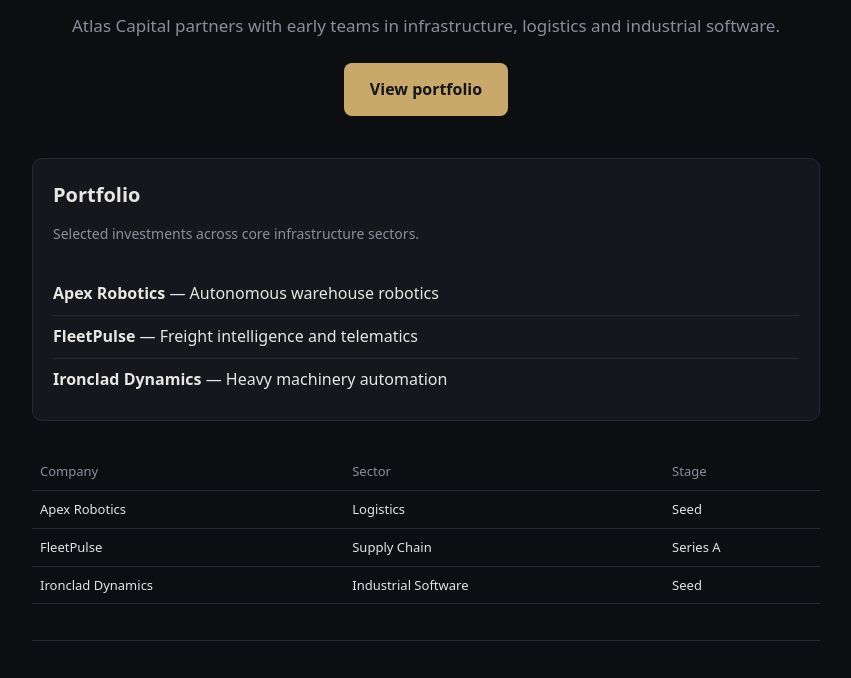
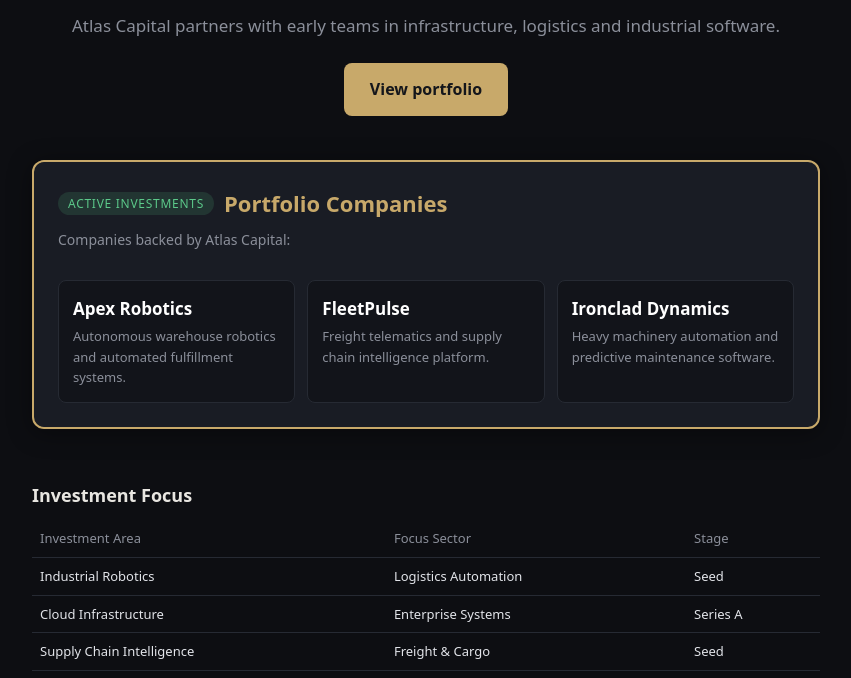
Before and after one commit to Eyenlajeremiah/kane-court, a website: page targets/atlas/index.html in a window 1280 px wide. Both pictures are taken after a click on the button "View portfolio". Shown: the part 115-793 px from the top of the page, without its empty margins (214-1065 px from the left). Drawn offline with Linux system fonts and the light colour scheme.

Commit message:
fix(atlas): clearly separate initial investment focus table from dynamic portfolio panel

```diff
--- a/targets/atlas/index.html
+++ b/targets/atlas/index.html
@@ -9,10 +9,15 @@ body { margin: 0; padding: 0; }
 .hero { padding: 40px 16px; max-width: 820px; margin: 0 auto; text-align: center; }
 h1 { font-size: 32px; margin: 0 0 16px; line-height: 1.25; word-wrap: break-word; }
 .cta { display: inline-block; background: #c8a96a; color: #14161b; border: 0; padding: 14px 26px; border-radius: 8px; font-size: 16px; font-weight: 600; cursor: pointer; text-decoration: none; margin: 0 0 20px; }
+.cta:hover { background: #d8b97a; }
 .lede { color: #8b8f9a; font-size: 17px; line-height: 1.5; margin: 0 0 24px; }
 .wide { width: 100%; max-width: 100%; overflow-x: auto; margin-top: 24px; }
-.panel { display: none; margin-top: 22px; border: 1px solid #262a33; border-radius: 10px; padding: 20px; background: #15171d; text-align: left; }
+.panel { display: none; margin: 24px 0; border: 2px solid #c8a96a; border-radius: 12px; padding: 24px; background: #191c24; text-align: left; box-shadow: 0 4px 24px rgba(0,0,0,0.4); }
 .panel.on { display: block; }
+.portfolio-grid { display: grid; grid-template-columns: repeat(auto-fit, minmax(200px, 1fr)); gap: 12px; margin-top: 14px; }
+.company-card { background: #12141a; border: 1px solid #262a33; border-radius: 8px; padding: 14px; }
+.company-name { color: #fff; font-size: 17px; font-weight: 600; margin: 0 0 4px; }
+.company-desc { color: #8b8f9a; font-size: 13px; margin: 0; }
 table { width: 100%; border-collapse: collapse; margin-top: 8px; text-align: left; }
 th, td { padding: 8px 8px; border-bottom: 1px solid #262a33; font-size: 13px; }
 th { color: #8b8f9a; font-weight: 500; }
@@ -29,23 +34,36 @@ td { color: #e2e4e9; }
   <p class="lede">Atlas Capital partners with early teams in infrastructure, logistics and industrial software.</p>
   <button class="cta" id="cta" type="button">View portfolio</button>
   <div class="panel" id="panel">
-    <h2 style="margin-top:0">Portfolio</h2>
-    <p class="sub">Selected investments across core infrastructure sectors.</p>
-    <ul style="list-style:none;padding:0;margin:12px 0 0">
-      <li style="padding:8px 0;border-bottom:1px solid #262a33"><strong>Apex Robotics</strong> &mdash; Autonomous warehouse robotics</li>
-      <li style="padding:8px 0;border-bottom:1px solid #262a33"><strong>FleetPulse</strong> &mdash; Freight intelligence and telematics</li>
-      <li style="padding:8px 0"><strong>Ironclad Dynamics</strong> &mdash; Heavy machinery automation</li>
-    </ul>
+    <div style="display:flex;align-items:center;gap:10px;margin-bottom:8px">
+      <span class="pill pass">Active Investments</span>
+      <h2 style="color:#c8a96a;margin:0;font-size:22px">Portfolio Companies</h2>
+    </div>
+    <p class="sub">Companies backed by Atlas Capital:</p>
+    <div class="portfolio-grid">
+      <div class="company-card">
+        <div class="company-name">Apex Robotics</div>
+        <p class="company-desc">Autonomous warehouse robotics and automated fulfillment systems.</p>
+      </div>
+      <div class="company-card">
+        <div class="company-name">FleetPulse</div>
+        <p class="company-desc">Freight telematics and supply chain intelligence platform.</p>
+      </div>
+      <div class="company-card">
+        <div class="company-name">Ironclad Dynamics</div>
+        <p class="company-desc">Heavy machinery automation and predictive maintenance software.</p>
+      </div>
+    </div>
   </div>
   <div class="wide">
+    <h2 style="font-size:18px;margin:28px 0 10px;text-align:left">Investment Focus</h2>
     <table>
       <thead>
-        <tr><th>Company</th><th>Sector</th><th>Stage</th></tr>
+        <tr><th>Investment Area</th><th>Focus Sector</th><th>Stage</th></tr>
       </thead>
       <tbody>
-        <tr><td>Apex Robotics</td><td>Logistics</td><td>Seed</td></tr>
-        <tr><td>FleetPulse</td><td>Supply Chain</td><td>Series A</td></tr>
-        <tr><td>Ironclad Dynamics</td><td>Industrial Software</td><td>Seed</td></tr>
+        <tr><td>Industrial Robotics</td><td>Logistics Automation</td><td>Seed</td></tr>
+        <tr><td>Cloud Infrastructure</td><td>Enterprise Systems</td><td>Series A</td></tr>
+        <tr><td>Supply Chain Intelligence</td><td>Freight &amp; Cargo</td><td>Seed</td></tr>
       </tbody>
     </table>
   </div>
```
